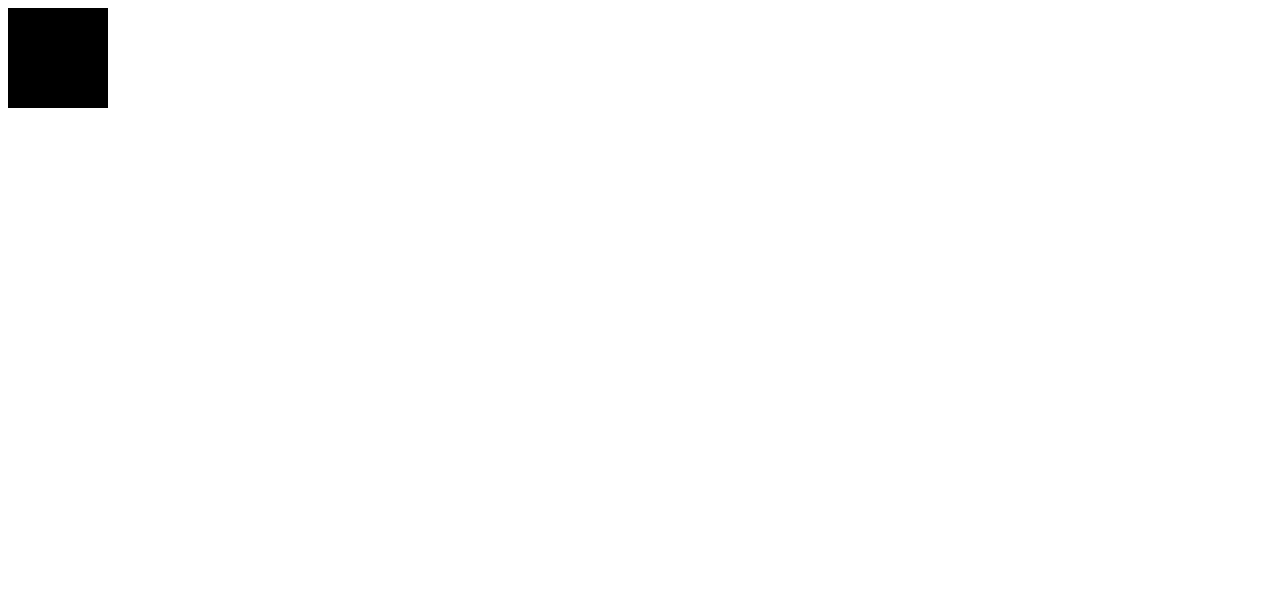
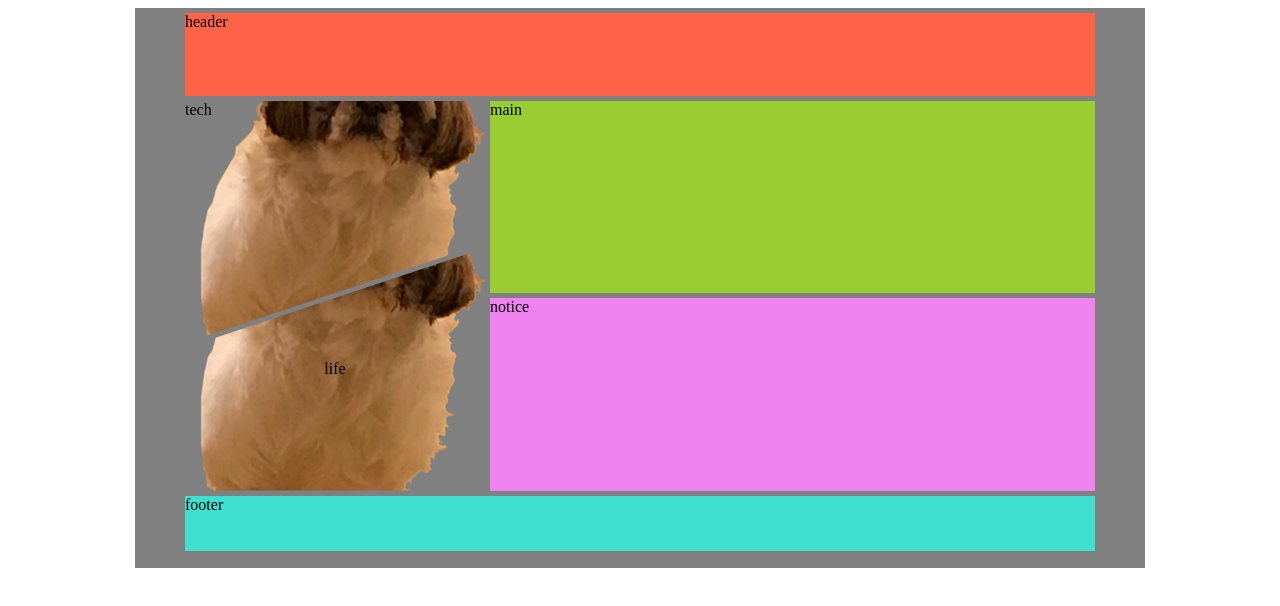
Before and after one commit to myn759/rep, a website: page index.html in a window 1280 px wide. Drawn offline with nearby package versions, Linux system fonts and the light colour scheme.

Commit message:
とりあえず

```diff
--- a/css/index.css
+++ /dev/null
@@ -1,10 +0,0 @@
-.box {
-    width: 100px;
-    height: 100px;
-    background: #000;
-  }
-
-  .box:hover {
-    background: #ccc;
-    width: 300px;
-  }
--- /dev/null
+++ b/css/style.css
@@ -0,0 +1,63 @@
+.wrapper {
+  width: 1000px;
+  height: 550px;
+  margin: 0 auto;
+  padding: 5px;
+  display: grid;
+  background-color: gray;
+  /* grid関連 */
+  column-gap: 5px;
+  row-gap: 5px;
+  grid-template-columns: repeat(3, 300px);
+  grid-template-rows: 15% 35% 35% 10%;
+  justify-content: center;
+}
+
+@supports (display: grid) {
+  .grid-item {
+    width: auto;
+    min-height: 0;
+    display: inline-block;
+    /*画像はコンテナいっぱいに*/
+    background-position: center center;
+    background-repeat: no-repeat;
+    background-size: cover;
+  }
+  .header {
+    background-color: tomato;
+    grid-column: 1 / span 3;
+    grid-row: 1 / span 1;
+  }
+  .tech {
+    background-image: url("../img/dog_min.png");
+    grid-column: 1 / span 1;
+    grid-row: 2 / span 1;
+    clip-path: polygon(0 0, 100% 0, 100% calc(100% - 100px), 0 100%);
+    margin-bottom: -50px;
+  }
+  .life {
+    background-image: url("../img/dog_min.png");
+    clip-path: polygon(0 100px, 100% 0, 100% 100%, 0 100%);
+    margin-top: -50px;
+    display: flex;
+    align-items: center;
+    justify-content: center;
+    grid-column: 1 / span 1;
+    grid-row: 3 / span 1;
+  }
+  .main {
+    background-color: yellowgreen;
+    grid-column: 2 / span 2;
+    grid-row: 2 / span 1;
+  }
+  .notice {
+    background-color: violet;
+    grid-column: 2 / span 2;
+    grid-row: 3 / span 1;
+  }
+  .footer {
+    background-color: turquoise;
+    grid-column: 1 / span 3;
+    grid-row: 4 / span 1;
+  }
+}
--- a/index.html
+++ b/index.html
@@ -1,12 +1,34 @@
-<!DOCTYPE html>
-<html>
+<!doctype html>
+<html lang="ja">
+
 <head>
-<meta charset="UTF-8">
-<title>TipsNote : GitHub Pages Sample</title>
-<link rel="stylesheet" href="css/index.css">
+    <meta charset="utf-8">
+    <link rel="stylesheet" href="node_modules\animate.css\animate.min.css">
+    <link rel="stylesheet" href="css/style.css">
+    <title>ai</title>
 </head>
 
 <body>
-    <div class="box"></div>
+    <div class="wrapper">
+        <div class="grid-item header">
+            header
+        </div>
+        <div class="grid-item tech">
+            tech
+        </div>
+        <div class="grid-item main">
+            main
+        </div>
+        <div class="grid-item life">
+            life
+        </div>
+        <div class="grid-item notice">
+            notice
+        </div>
+        <div class="grid-item footer">
+            footer
+        </div>
+    </div>
 </body>
+
 </html>
--- a/package.json
+++ b/package.json
@@ -18,5 +18,6 @@
   "homepage": "https://github.com/nym531/rep#readme",
   "dependencies": {
     "animate.css": "^3.7.2"
-  }
+  },
+  "devDependencies": {}
 }
```
Also changed, not shown: img/dog.png (added), img/dog_min.png (added), img/main.png (added), 1 other file.
